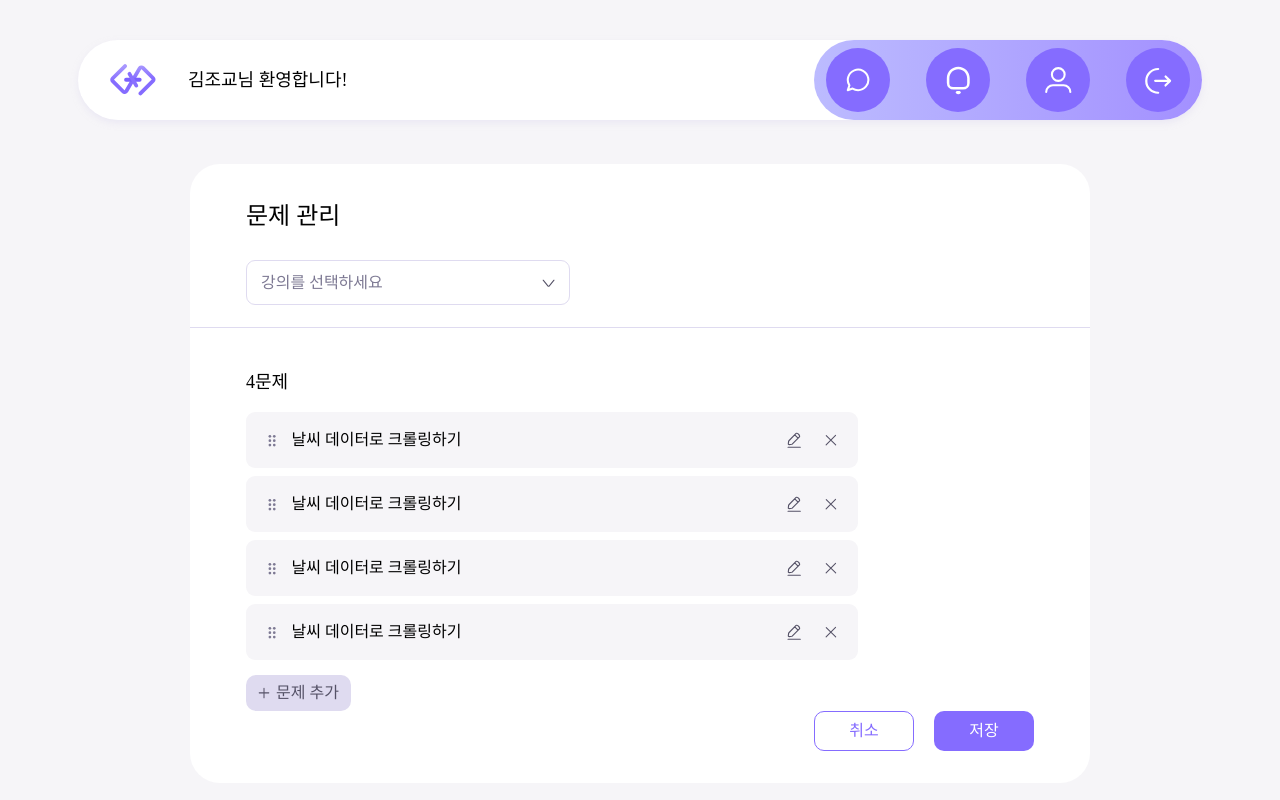
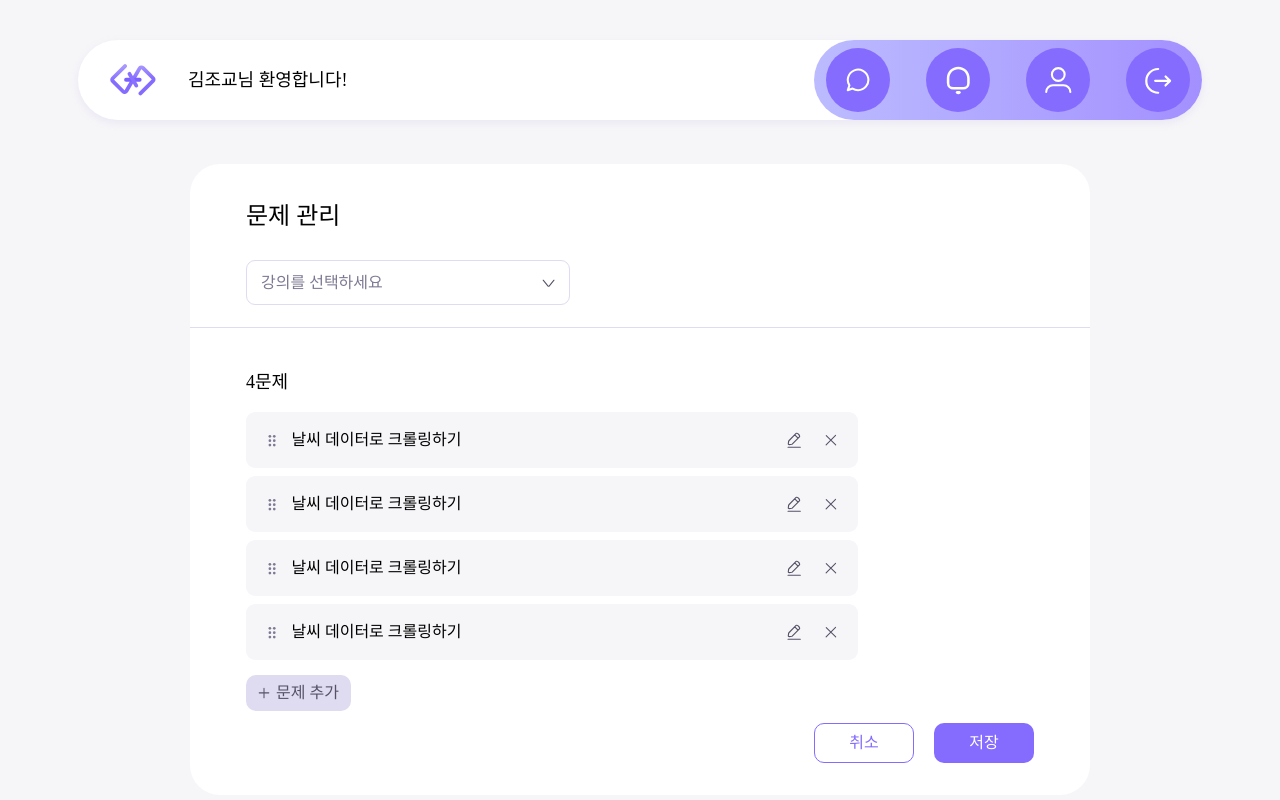
Before and after one commit to 2025-snowCode/snowCode-Client, a React (Vite) app: page /admin/assignments in a window 1280 px wide. Built offline with nearby package versions, Linux system fonts and the light colour scheme; a web font is replaced by a local one.

Commit message:
#9 style: 문제 추가 및 저장/취소 버튼 사이 마진 적용

```diff
--- a/src/pages/admin/ManageAssignments.tsx
+++ b/src/pages/admin/ManageAssignments.tsx
@@ -26,7 +26,7 @@ const ManageAssignments = () => {
           text='문제 추가'
           icon={<AddIcon width={12} height={12} />}
         />
-        <div className='flex justify-end gap-5'>
+        <div className='flex justify-end gap-5 mt-3'>
           <Button theme='primaryWhite' text='취소' />
           <Button theme='primaryPurple' text='저장' />
         </div>
```
